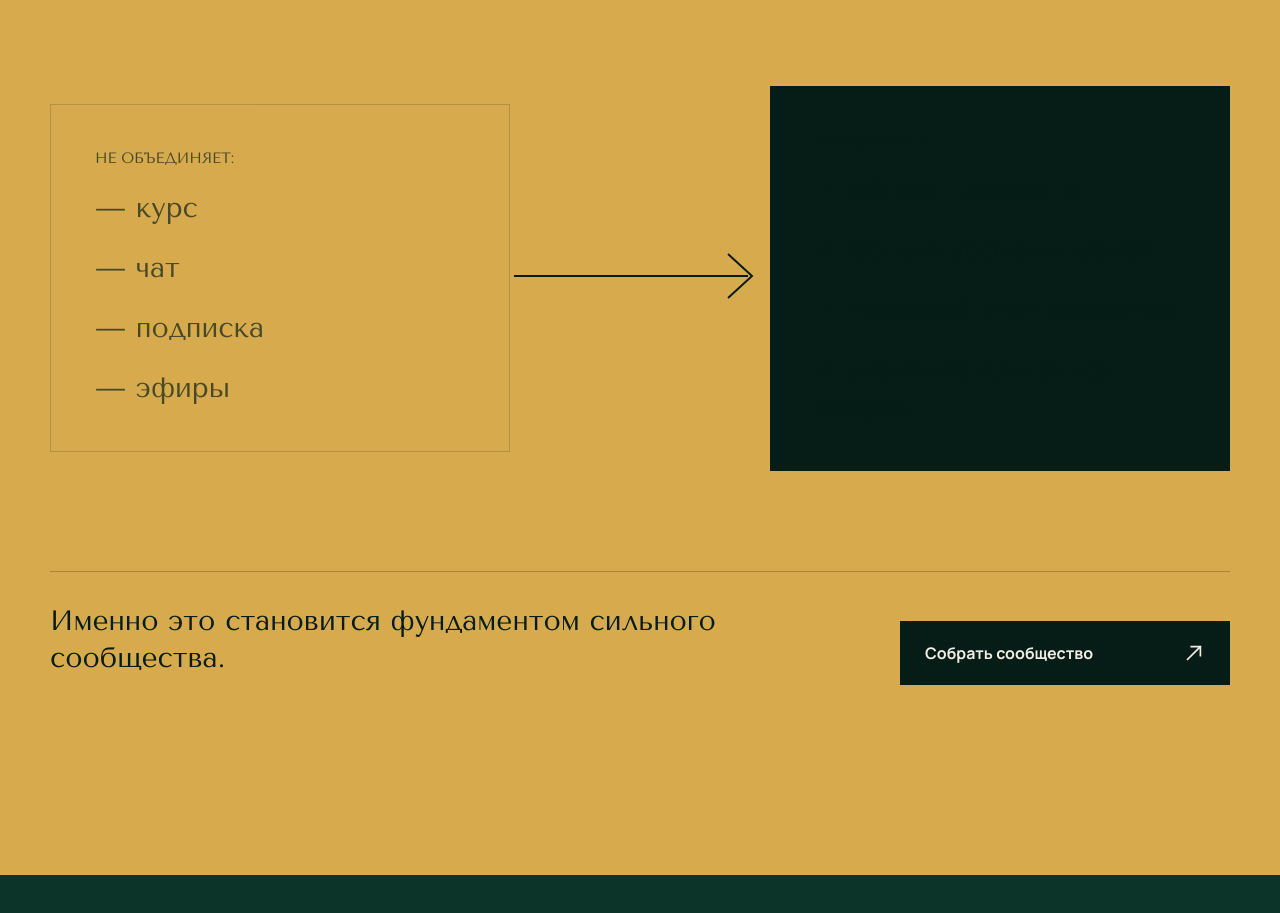
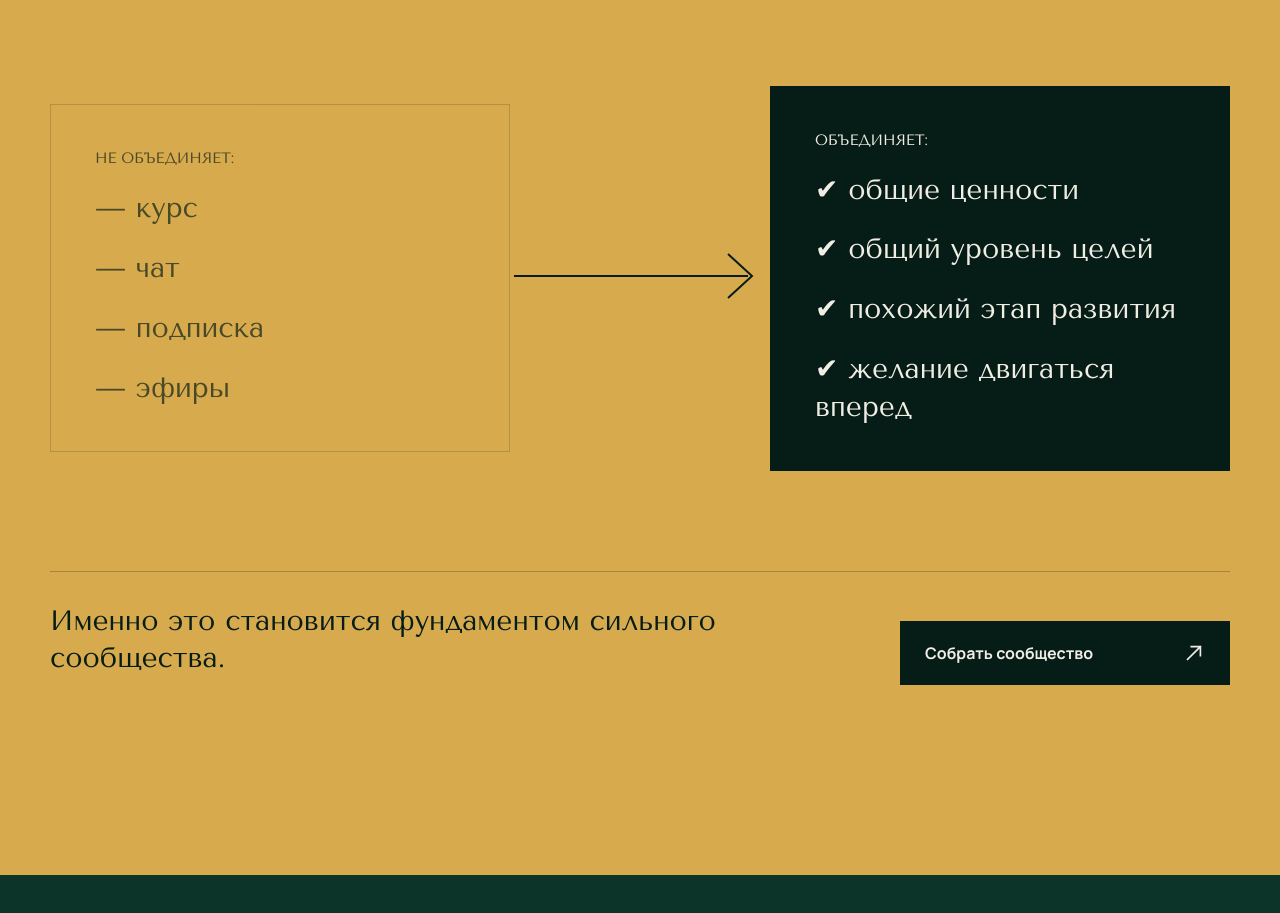
Before and after one commit to sergey9lap-sys/club04.08, a website with bundled scripts: page index.html in a window 1280 px wide. Shown: the part 4360-5273 px from the top of the page. Built offline with nearby package versions, Linux system fonts and the light colour scheme.

Commit message:
restore contrast in direction card

```diff
--- a/src/styles.css
+++ b/src/styles.css
@@ -725,6 +725,12 @@ h2{font-size:clamp(38px,4.4vw,64px);line-height:1.08}
   color: var(--ink);
 }
 
+.chapter--gold .direction__group--strong,
+.chapter--gold .direction__group--strong h3,
+.chapter--gold .direction__group--strong p {
+  color: var(--paper);
+}
+
 @media (max-width: 600px) {
   .changes__rail h3 {
     min-height: 0;
```
